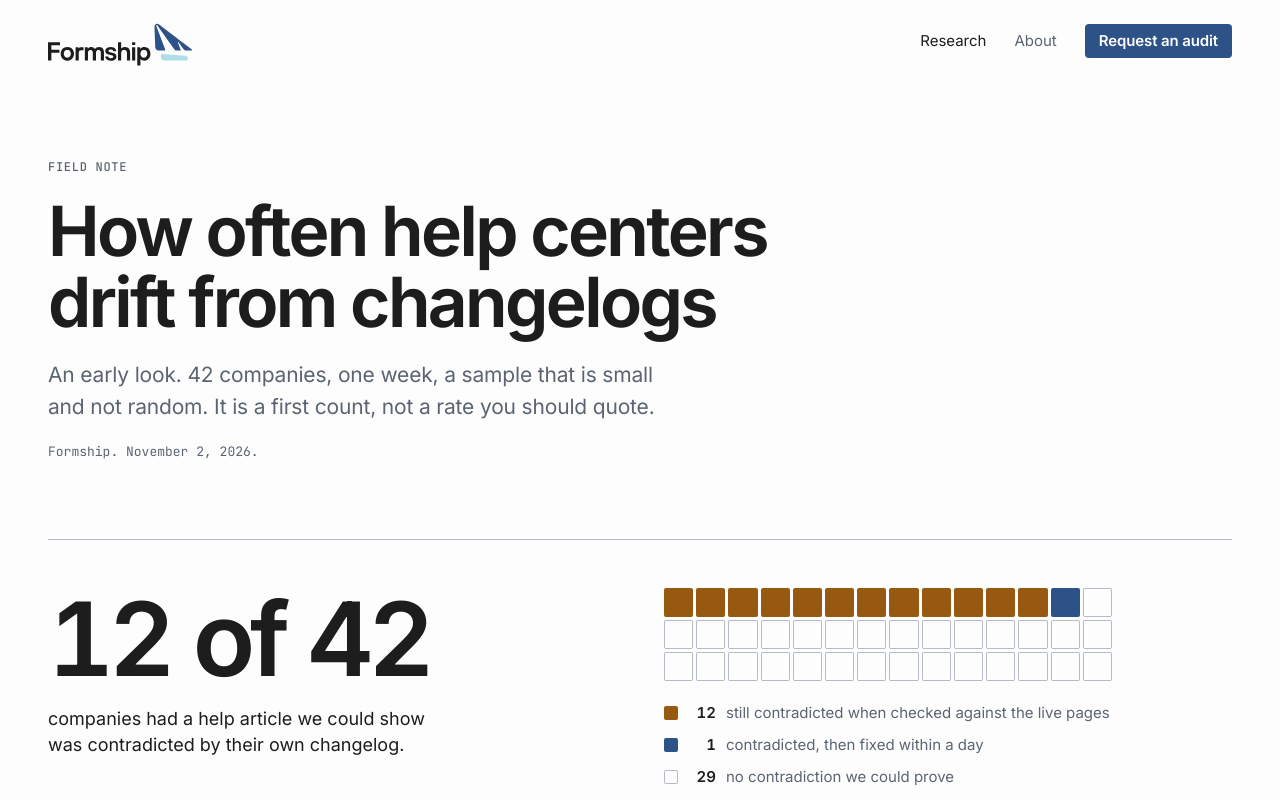
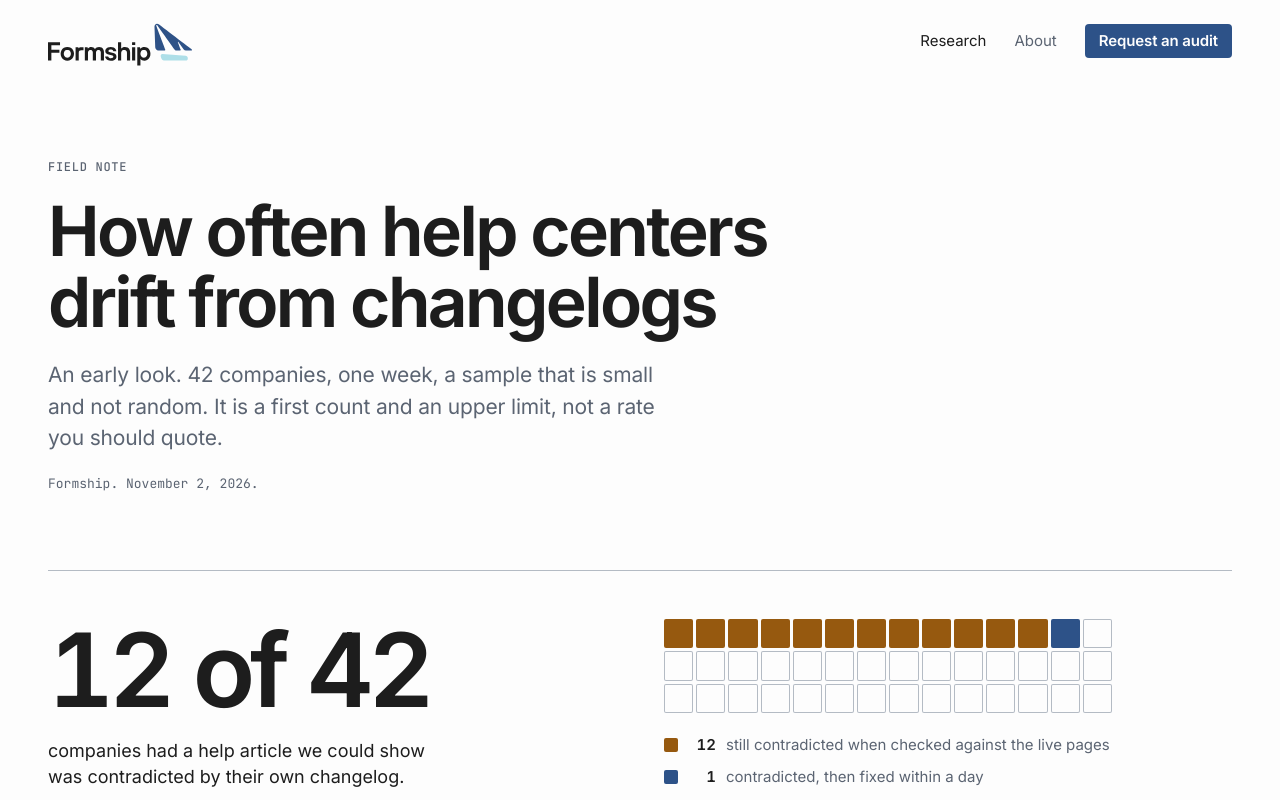
Before and after one commit to Chrisdalbano/formship, a Nuxt app: page /research in a window 1280 px wide. Shown: the top 800 px of the page. Built offline with nearby package versions, Linux system fonts and the light colour scheme.

Commit message:
Use hi@formship.io; state the research figure as an upper limit

```diff
--- a/app/pages/research.vue
+++ b/app/pages/research.vue
@@ -29,7 +29,7 @@ const rows = [
       <h1 class="h1 h1--page">How often help centers drift from changelogs</h1>
       <p class="lede note__deck">
         An early look. {{ n.sample }} companies, one week, a sample that is small and not random.
-        It is a first count, not a rate you should quote.
+        It is a first count and an upper limit, not a rate you should quote.
       </p>
       <p class="note__byline">Formship. November 2, 2026.</p>
     </header>
@@ -132,7 +132,8 @@ const rows = [
         <li>
           <strong>The log has gaps.</strong> Some companies from our first night have no recorded
           verdict. One of them is in the {{ n.contradicted }} because the send log shows its finding.
-          If the rest came back clean, {{ n.contradicted }} of {{ n.sample }} is too high.
+          Our notes from that night say we read roughly 35 companies and most came back clean, so
+          {{ n.contradicted }} of {{ n.sample }} is too high. Read it as an upper limit.
         </li>
         <li>
           <strong>One borderline call.</strong> We sent one further company a finding about two of
--- a/shared/site.ts
+++ b/shared/site.ts
@@ -5,7 +5,7 @@ export const SITE = {
   location: 'Orlando, Florida',
   founder: "Christian D'Albano",
   /** The one contact address. Every mailto on the site is built from this. */
-  email: 'hello@formship.io',
+  email: 'hi@formship.io',
   ogImage: 'https://formship.io/og.png',
 } as const
 
```
